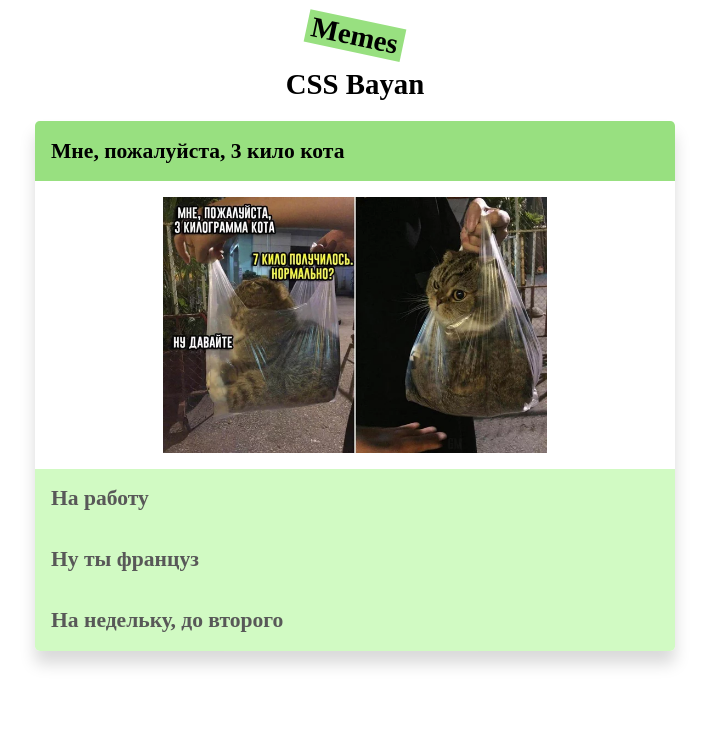
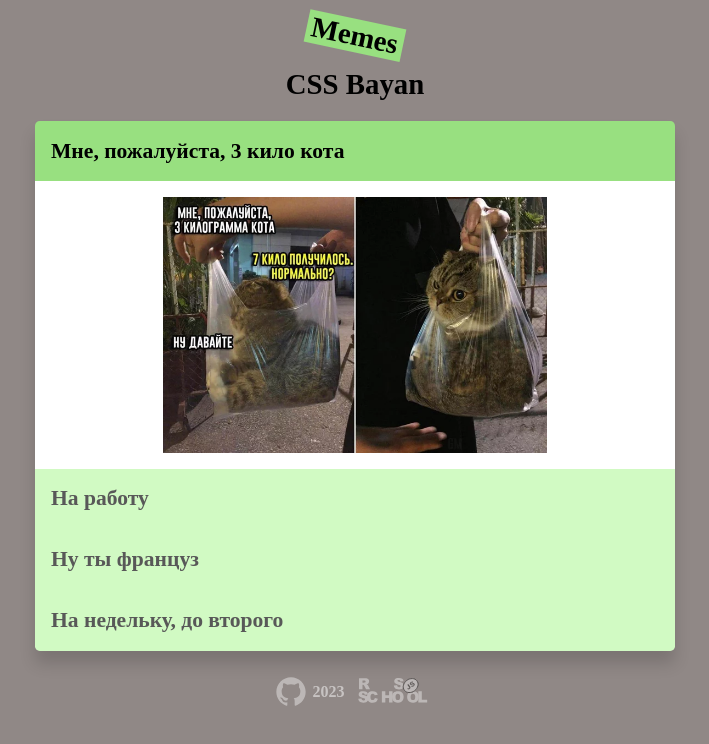
Before and after one commit to kostik-omsk/cssBayan, a plain HTML site: page cssBayan/index.html in a window 1280 px wide. Shown: the whole page, without its empty margins (285-994 px from the left). Drawn offline with Linux system fonts and the light colour scheme; a web font is replaced by a local one.

Commit message:
feat: final task (Sat, Mar 11, 2:20:51 PM)

```diff
--- a/cssBayan/index.html
+++ b/cssBayan/index.html
@@ -61,8 +61,10 @@
         </label>
       </div>
     </div>
-    <div class="git-link">
-
+    <div class="link">
+      <a href="https://github.com/kostik-omsk" class="link-github"></a>
+      <p>2023</p>
+      <a href="https://rs.school/js/" class="link-rs"></a>
     </div>
   </div>
 </body>
--- a/cssBayan/styles.css
+++ b/cssBayan/styles.css
@@ -4,7 +4,9 @@
   box-sizing: border-box;
 }
 /* static */
-
+body {
+  background: #908886;
+}
 .wrapper {
   font-family: 'Shantell Sans';
   font-size: 0.5rem;
@@ -54,6 +56,7 @@ input[type='radio'] {
 .item__content {
   height: 0rem;
   overflow: hidden;
+  background: white;
   transition: all 0.35s;
 }
 .item__content img {
@@ -62,6 +65,30 @@ input[type='radio'] {
   height: 0%;
   margin: 0 auto;
   transition: all 0.35s;
+}
+.link {
+  display: flex;
+  align-items: center;
+  justify-content: center;
+}
+.link p {
+  font-size: 1rem;
+  font-weight: 700;
+  color: white;
+  opacity: 0.5;
+}
+.link-github {
+  display: block;
+  background-image: url('assets/svg/github.svg');
+  width: 2.7rem;
+  height: 2.7rem;
+}
+.link-rs {
+  display: block;
+  background-image: url('assets/svg/rsschool.svg');
+  background-size: cover;
+  width: 6rem;
+  height: 2.5rem;
 }
 
 /* input:checked */
```
Also changed, not shown: cssBayan/assets/svg/github.svg (added), cssBayan/assets/svg/rsschool.svg (added).
